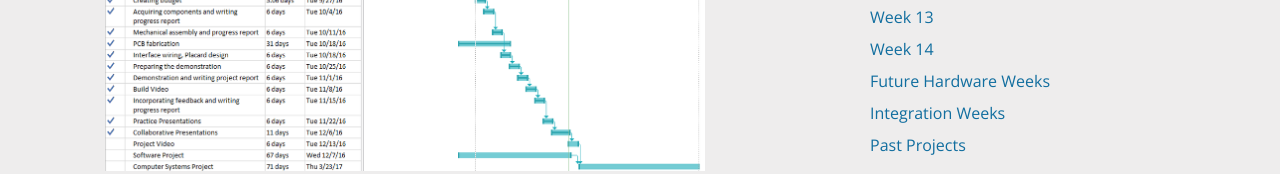
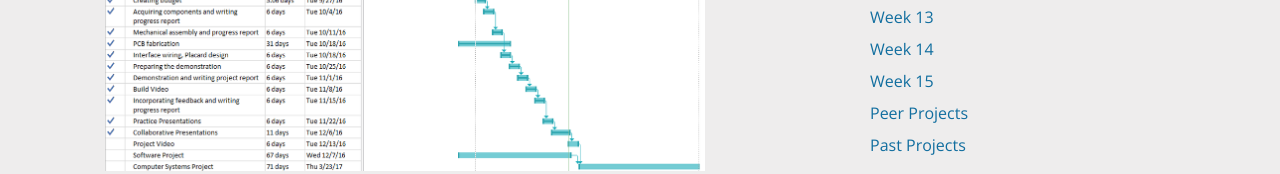
Before and after one commit to ssehra/ssehra.github.io, a plain HTML site: page index.html in a window 1280 px wide. Shown: the part 766-940 px from the top of the page. Drawn offline with nearby package versions, Linux system fonts and the light colour scheme.

Commit message:
Update indexmenu.html

```diff
--- a/indexmenu.html
+++ b/indexmenu.html
@@ -15,8 +15,8 @@
 <LI><a href="#Section_12">Week 12</a></LI>
 <LI><a href="#Section_13">Week 13</a></LI>
 <LI><a href="#Section_14">Week 14</a></LI>
-<LI><a href="#Section_15">Future Hardware Weeks</a></LI>
-<LI><a href="#Section_16">Integration Weeks</a></LI>
+<LI><a href="#Section_15">Week 15</a></LI>
+<LI><a href="#Section_30">Peer Projects</a></LI>
 <LI><a href="#Section_31">Past Projects</a></LI>
 </UL>
 </NAV>
```
